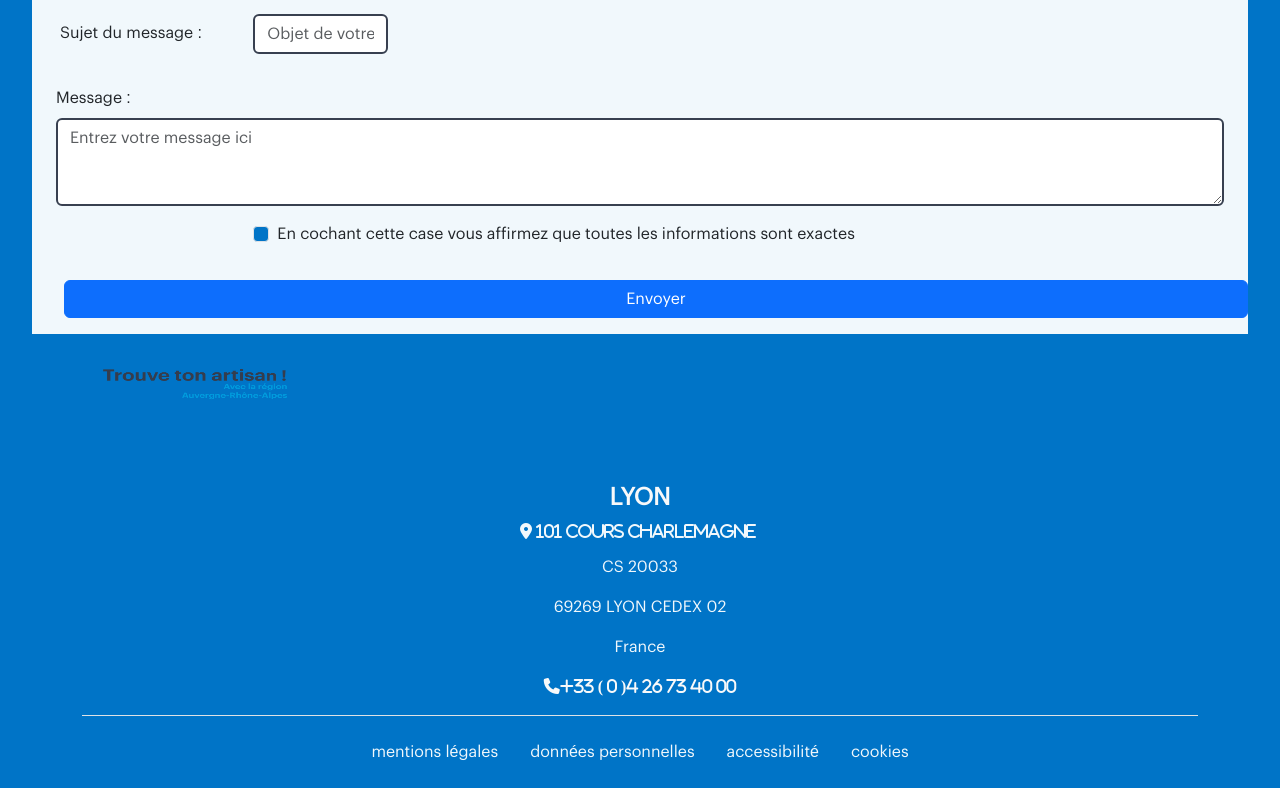
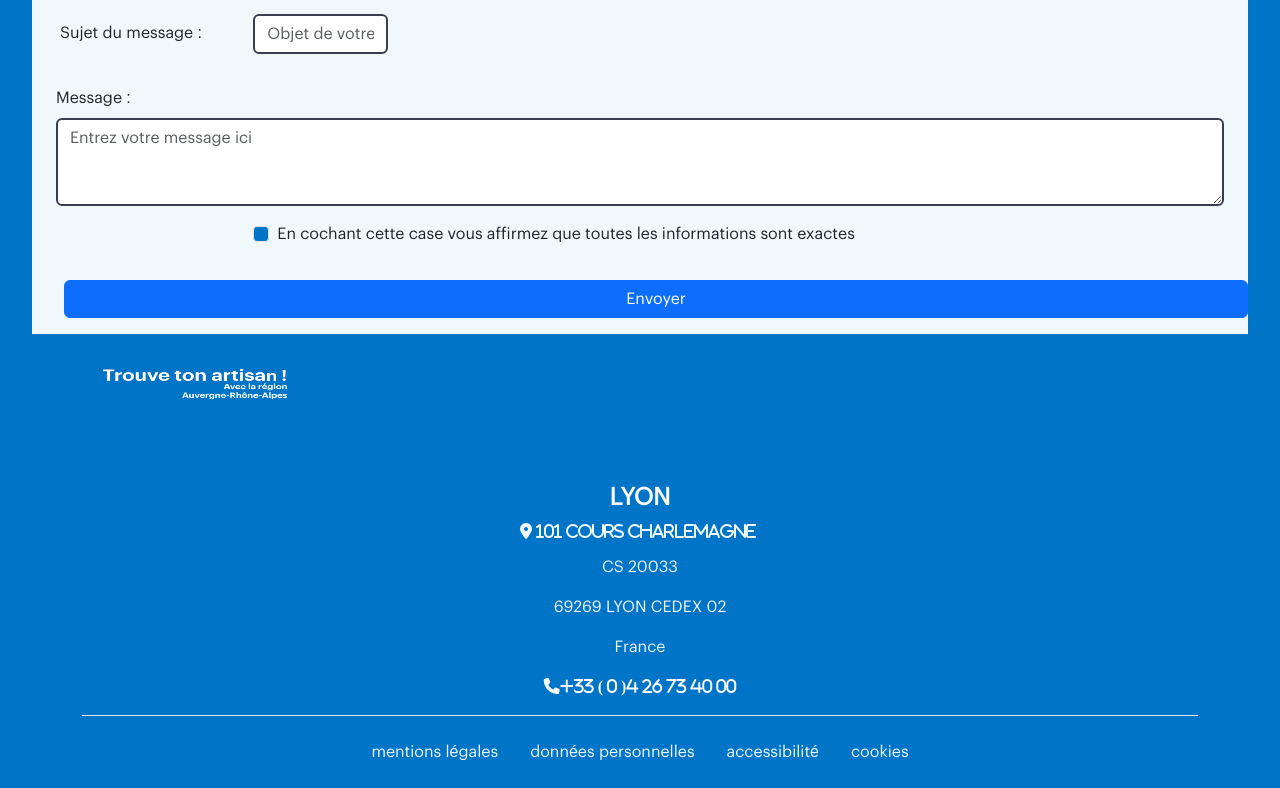
Before and after one commit to Drocinera/react-app-trouve-ton-artisan, a React (Create React App) app: page /fiche-artisan/10 in a window 1280 px wide. Shown: the part 630-1418 px from the top of the page. Built offline with nearby package versions, Linux system fonts and the light colour scheme.

Commit message:
Changement de couleur du logo du footer pour une meilleur visibilité

```diff
--- a/src/Components/Footer.jsx
+++ b/src/Components/Footer.jsx
@@ -8,7 +8,7 @@ const Footer = () => {
   <div className="container text-center">
   <div className="column">
     <div className="footerImage col-4 row justify-content-start">
-      <img src="../Logo.png" alt="Logo du site" />
+      <img src="../Logo-white.png" alt="Logo du site" />
     </div>
     <div className="footerContact col align-self-center border-bottom">
     <h4 className="text-uppercase text-light">Lyon</h4>
@@ -33,5 +33,3 @@ const Footer = () => {
 };
 
 export default Footer;
-
-//Changer background footer pour que logo sois plus visible (ou changez logo en blanc)
```
Also changed, not shown: public/Logo-white.png (added).
